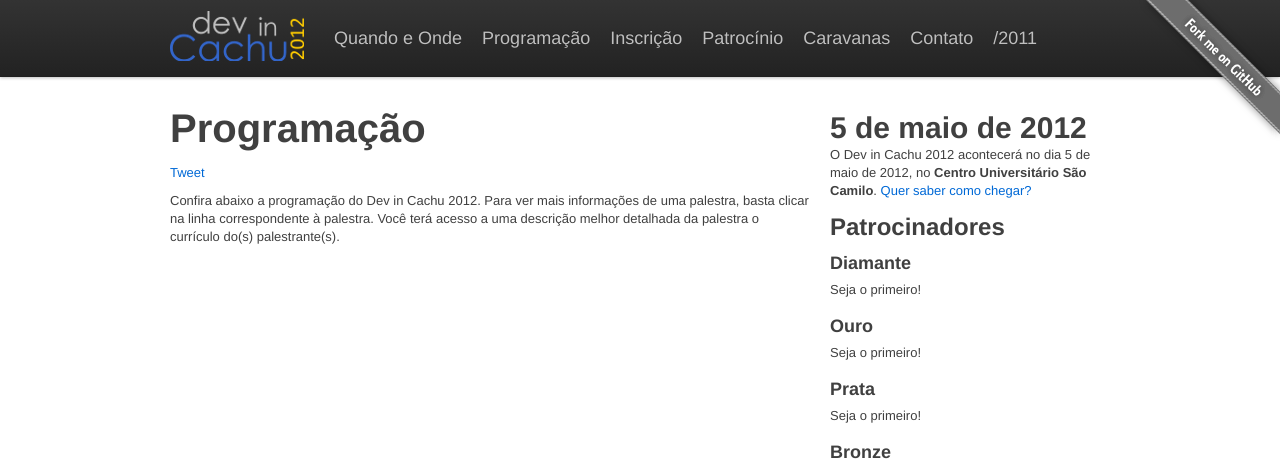
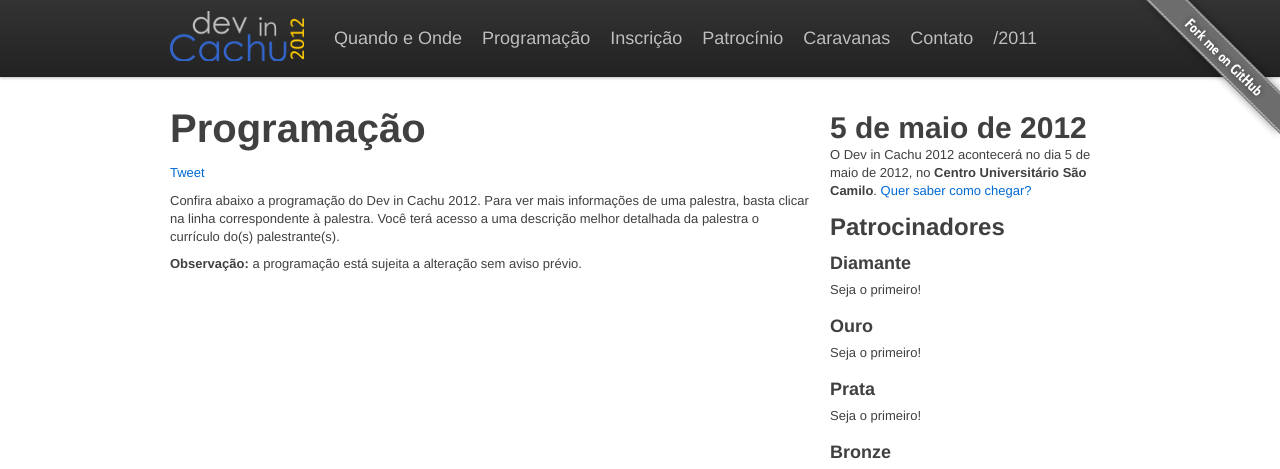
Before and after one commit to devincachu/devincachu, a Django app: template devincachu/palestras/templates/programacao.html in a window 1280 px wide. Shown: the top 469 px of the page. Run offline with Django 3.2, Linux system fonts and the light colour scheme; the template is opened without the code that fills it, so the values that code supplies are empty; parts of the project's set-up code (start-up, migrations or seed data) failed here and were passed over; some libraries are stand-ins or nearby versions.

Commit message:
Disclaimer sobre alteração da grade de programação

```diff
--- a/devincachu/palestras/templates/programacao.html
+++ b/devincachu/palestras/templates/programacao.html
@@ -22,6 +22,8 @@
         basta clicar na linha correspondente à palestra. Você terá acesso a uma descrição melhor detalhada
         da palestra o currículo do(s) palestrante(s).
     </p>
+
+    <p><strong>Observação:</strong> a programação está sujeita a alteração sem aviso prévio.</p>
     {% if palestras %}
 
         <table id="grade-de-programacao">
```
